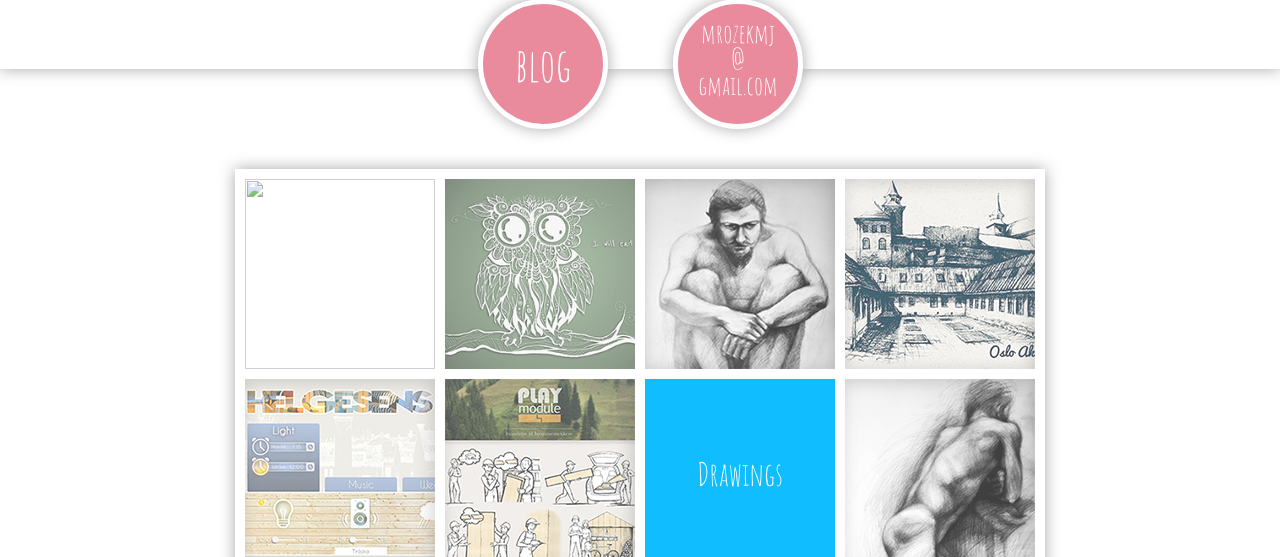
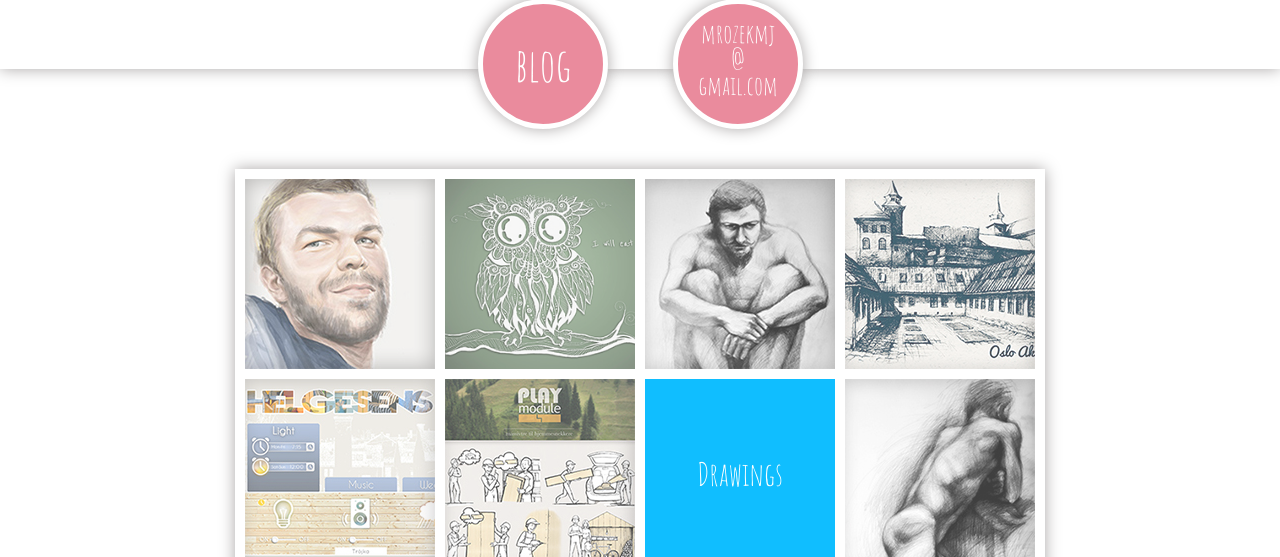
Before and after one commit to danielhernik/monikamrozek, a plain HTML site: page index.html in a window 1280 px wide. Shown: the part 1034-1591 px from the top of the page. Drawn offline with nearby package versions, Linux system fonts and the light colour scheme; a web font is replaced by a local one.

Commit message:
Typo fix

```diff
--- a/index.html
+++ b/index.html
@@ -182,7 +182,7 @@
 <!-- MOSAIC DRAWINGS -->
         <div id="drawings-gallery" class="outer-shadow gallery">
             <a href="img/big-img/db_4_2.jpg" data-lightbox="draw-1" title="Portrait">
-                <img class="gallery-elem" src="img/small-img/ds_5_2.jpg" width="190" height="190" alt="Portrait" />
+                <img class="gallery-elem" src="img/small-img/ds_4_2.jpg" width="190" height="190" alt="Portrait" />
             </a>
             <a href="img/big-img/db_1_2.jpg" data-lightbox="draw-1" title="Owl">
                 <img class="gallery-elem" src="img/small-img/ds_1_2.jpg" width="190" height="190" alt="Owl" />
```
